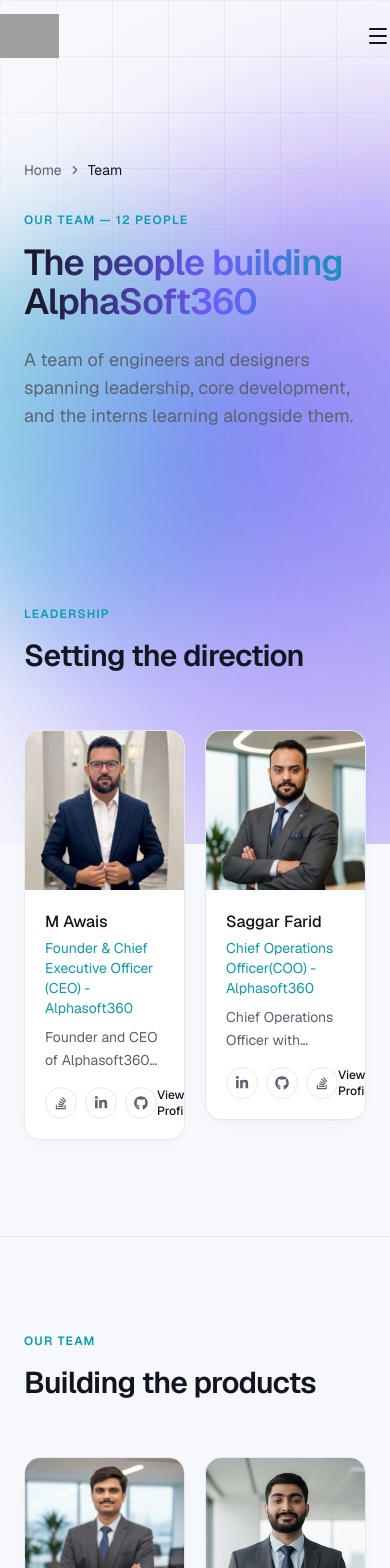
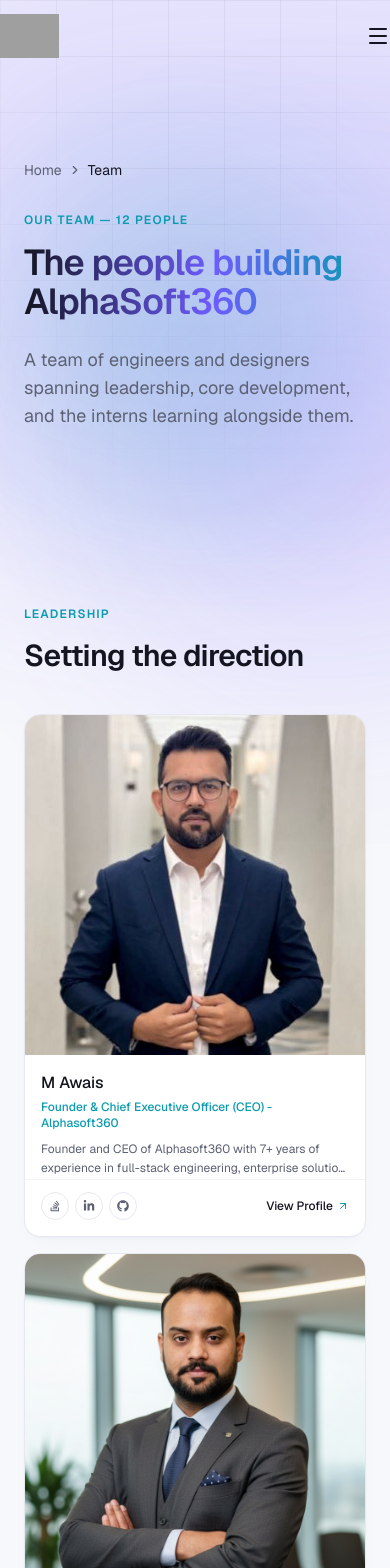
Before and after one commit to alphasoft360/alphasoft360revamp-app, a Next.js app: page /team in a window 390 px wide. Shown: the top 1568 px of the page. Built offline with nearby package versions, Linux system fonts and the light colour scheme; grey boxes are pictures that could not be loaded.

Commit message:
Color reset & Mobile responsive

```diff
--- a/src/app/globals.css
+++ b/src/app/globals.css
@@ -64,7 +64,7 @@
 }
 
 .glow-blob {
-  filter: blur(70px);
+  filter: blur(90px);
 }
 
 @keyframes orb-float-1 {
--- a/src/components/GlobalBackground.tsx
+++ b/src/components/GlobalBackground.tsx
@@ -4,14 +4,14 @@
       {/* Background grid texture overlay */}
       <div className="absolute inset-0 grid-glow" />
 
-      {/* 1. Large Orb (Purple/Violet Glow) */}
-      <div className="absolute top-[8%] left-[10%] h-[620px] w-[620px] rounded-full bg-gradient-to-tr from-[#6d5bff]/50 via-[#8b5cf6]/40 to-[#a855f7]/45 glow-blob animate-orb-1" />
+      {/* 1. Large Accent Orb */}
+      <div className="absolute -top-40 left-1/2 -translate-x-1/2 h-[480px] w-[720px] rounded-full bg-accent/20 glow-blob animate-orb-1" />
 
-      {/* 2. Medium Orb (Cyan/Teal Accent Glow) */}
-      <div className="absolute top-[40%] -right-[5%] h-[460px] w-[460px] rounded-full bg-gradient-to-br from-[#0a9bb0]/50 via-[#06b6d4]/40 to-[#3b82f6]/45 glow-blob animate-orb-2" />
+      {/* 2. Medium Accent-2 Orb */}
+      <div className="absolute top-1/3 -right-20 h-[380px] w-[380px] rounded-full bg-accent-2/20 glow-blob animate-orb-2" />
 
-      {/* 3. Small Orb (Electric Indigo/Cyan Accent Glow) */}
-      <div className="absolute bottom-[8%] left-[25%] h-[340px] w-[340px] rounded-full bg-gradient-to-r from-[#4f46e5]/55 via-[#6d5bff]/50 to-[#0a9bb0]/45 glow-blob animate-orb-3" />
+      {/* 3. Small Accent Orb */}
+      <div className="absolute bottom-10 left-10 h-[360px] w-[360px] rounded-full bg-accent/15 glow-blob animate-orb-3" />
     </div>
   );
 }
--- a/src/components/team/TeamMemberCard.tsx
+++ b/src/components/team/TeamMemberCard.tsx
@@ -2,7 +2,7 @@
 
 import Image from "next/image";
 import { FaLinkedinIn, FaGithub, FaStackOverflow } from "react-icons/fa6";
-import { Globe } from "lucide-react";
+import { Globe, ArrowUpRight } from "lucide-react";
 
 const socialIcons = {
   linkedin: FaLinkedinIn,
@@ -24,28 +24,33 @@
   const socialEntries = Object.entries(member.socials ?? {}).filter(([, url]) => Boolean(url));
 
   return (
-    <div className="group card-border card-hover rounded-2xl bg-surface overflow-hidden">
-      <a href={`/team/${member.id}`} className="block">
+    <div className="group card-border card-hover rounded-2xl bg-surface overflow-hidden flex flex-col h-full">
+      <a href={`/team/${member.id}`} className="block flex-1">
         <div className="relative aspect-square overflow-hidden">
           <Image
             src={member.image}
             alt={member.name}
             fill
-            sizes="(max-width: 768px) 50vw, 25vw"
+            sizes="(max-width: 640px) 100vw, (max-width: 1024px) 50vw, 25vw"
             className="object-cover grayscale-[10%] group-hover:grayscale-0 group-hover:scale-105 transition-all duration-500"
           />
-          {/* <div className="absolute inset-0 bg-gradient-to-t from-background/80 via-transparent to-transparent" /> */}
         </div>
-        <div className="p-5 pb-0">
-          <h3 className="font-medium">{member.name}</h3>
-          <p className="mt-1 text-sm text-accent-2">{member.role}</p>
-          <p className="mt-2 text-sm text-muted leading-relaxed line-clamp-2">{member.bio}</p>
+        <div className="p-4 sm:p-5 pb-0">
+          <h3 className="font-medium text-foreground text-base sm:text-lg group-hover:text-accent transition-colors">
+            {member.name}
+          </h3>
+          <p className="mt-1 text-xs sm:text-sm text-accent-2 font-medium leading-snug">
+            {member.role}
+          </p>
+          <p className="mt-2 text-xs sm:text-sm text-muted leading-relaxed line-clamp-2">
+            {member.bio}
+          </p>
         </div>
       </a>
 
-      <div className="p-5 pt-4 flex items-center justify-between">
+      <div className="p-4 sm:p-5 pt-3 sm:pt-4 mt-auto border-t border-line/50 flex flex-wrap items-center justify-between gap-y-2 gap-x-2">
         {socialEntries.length > 0 ? (
-          <div className="flex items-center gap-2">
+          <div className="flex items-center gap-1.5 shrink-0">
             {socialEntries.map(([key, url]) => {
               const Icon = socialIcons[key as keyof typeof socialIcons];
               if (!Icon) return null;
@@ -56,9 +61,9 @@
                   target="_blank"
                   rel="noopener noreferrer"
                   aria-label={`${member.name} on ${key}`}
-                  className="h-8 w-8 rounded-full border border-line flex items-center justify-center text-muted hover:text-foreground hover:border-accent/50 transition-colors"
+                  className="h-7 w-7 sm:h-8 sm:w-8 rounded-full border border-line flex items-center justify-center text-muted hover:text-foreground hover:border-accent/50 transition-colors shrink-0"
                 >
-                  <Icon className="h-3.5 w-3.5" />
+                  <Icon className="h-3 w-3 sm:h-3.5 sm:w-3.5" />
                 </a>
               );
             })}
@@ -66,8 +71,12 @@
         ) : (
           <span />
         )}
-        <a href={`/team/${member.id}`} className="text-xs font-medium text-foreground hover:text-accent-2 transition-colors">
+        <a
+          href={`/team/${member.id}`}
+          className="text-xs font-medium text-foreground hover:text-accent-2 transition-colors whitespace-nowrap shrink-0 flex items-center gap-1 ml-auto"
+        >
           View Profile
+          <ArrowUpRight className="h-3 w-3 text-accent-2 transition-transform group-hover:translate-x-0.5 group-hover:-translate-y-0.5" />
         </a>
       </div>
     </div>
--- a/src/components/team/TeamSection.tsx
+++ b/src/components/team/TeamSection.tsx
@@ -33,7 +33,7 @@
           <h2 className="mt-4 text-3xl sm:text-4xl font-semibold tracking-tight text-balance">{title}</h2>
         </div>
 
-        <div className={`mt-14 grid grid-cols-2 sm:grid-cols-3 ${cols} gap-5`}>
+        <div className={`mt-10 sm:mt-14 grid grid-cols-1 min-[440px]:grid-cols-2 ${cols} gap-4 sm:gap-6 items-stretch`}>
           {members.map((member, i) => (
             <motion.div
               key={member.id}
@@ -41,6 +41,7 @@
               whileInView={{ opacity: 1, y: 0 }}
               viewport={{ once: true, margin: "-60px" }}
               transition={{ duration: 0.5, delay: (i % 4) * 0.08 }}
+              className="h-full"
             >
               <TeamMemberCard member={member} />
             </motion.div>
```
